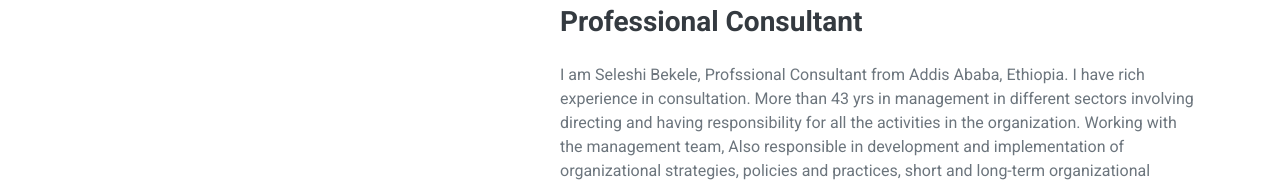
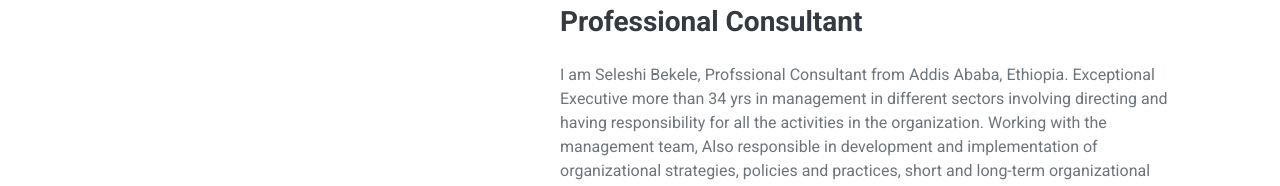
Before and after one commit to henybeza/seleshiportfolio, a plain HTML site: page index.html in a window 1280 px wide. Shown: the part 1091-1277 px from the top of the page. Drawn offline with nearby package versions, Linux system fonts and the light colour scheme; grey boxes are pictures that could not be loaded.

Commit message:
Update index.html

```diff
--- a/index.html
+++ b/index.html
@@ -96,18 +96,22 @@
                 </div>
                 <div class="col-lg-7">
                     <h3 class="mb-4">Professional Consultant</h3>
-                    <p>I am Seleshi Bekele, Profssional Consultant from Addis Ababa, Ethiopia. I have rich experience in consultation.
+                    <p>I am Seleshi Bekele, Profssional Consultant from Addis Ababa, Ethiopia.
+                        Exceptional Executive more than 34 yrs in management in different sectors
+                        involving directing and having responsibility for all the activities in the
+                        organization. Working with the management team, Also responsible in
+                        development and implementation of organizational strategies, policies
+                        and practices, short and long-term organizational planning and strategy as
+                        a member of the management team, Served as primary liaison to legal counsel
+                        in  addressing  legal  issues, governing instruments, partnerships with
+                        experience of successfully coordinating the activities of various departments
+                        concerned with the production, pricing, sales, and distribution of products & services.
+                        Contented with people of all levels and devouring an excellent viable  approach  to
+                        solving and developing business processes. Having a proven people management skills,
+                        with the ability to manage performance and motivate staff on an individual and team level.
+                        Known by colleagues and employees as a fine mentor and leader whom staffs are keen to support.
 
-                        More than 43 yrs in management in different sectors involving directing and having responsibility for
-                         all the activities in the organization. Working with the management team, Also responsible in development
-                          and implementation of organizational strategies, policies and practices, short and long-term organizational
-                           planning and strategy as a member of the management team, Served as primary liaison to legal counsel in
-                            addressing legal issues, governing instruments, partnerships with experience of successfully coordinating
-                            the activities of various departments concerned with the production, pricing, sales, and distribution of
-                             products & services. Contented with people of all levels and devouring an excellent viable approach to
-                             solving and developing business processes. Having a proven people management skills, with the ability
-                             to manage performance and motivate staff on an individual and team level. Known by colleagues
-                             and employees as a fine mentor and leader whom staffs are keen to support.</p>
+                    </p>
                     <div class="row mb-3">
                         <div class="col-sm-6 py-2"><h6>Name: <span class="text-secondary">Seleshi Bekele</span></h6></div>
                         <div class="col-sm-6 py-2"><h6>Date Of Birth: <span class="text-secondary">August 27, 1957</span></h6></div>
```
